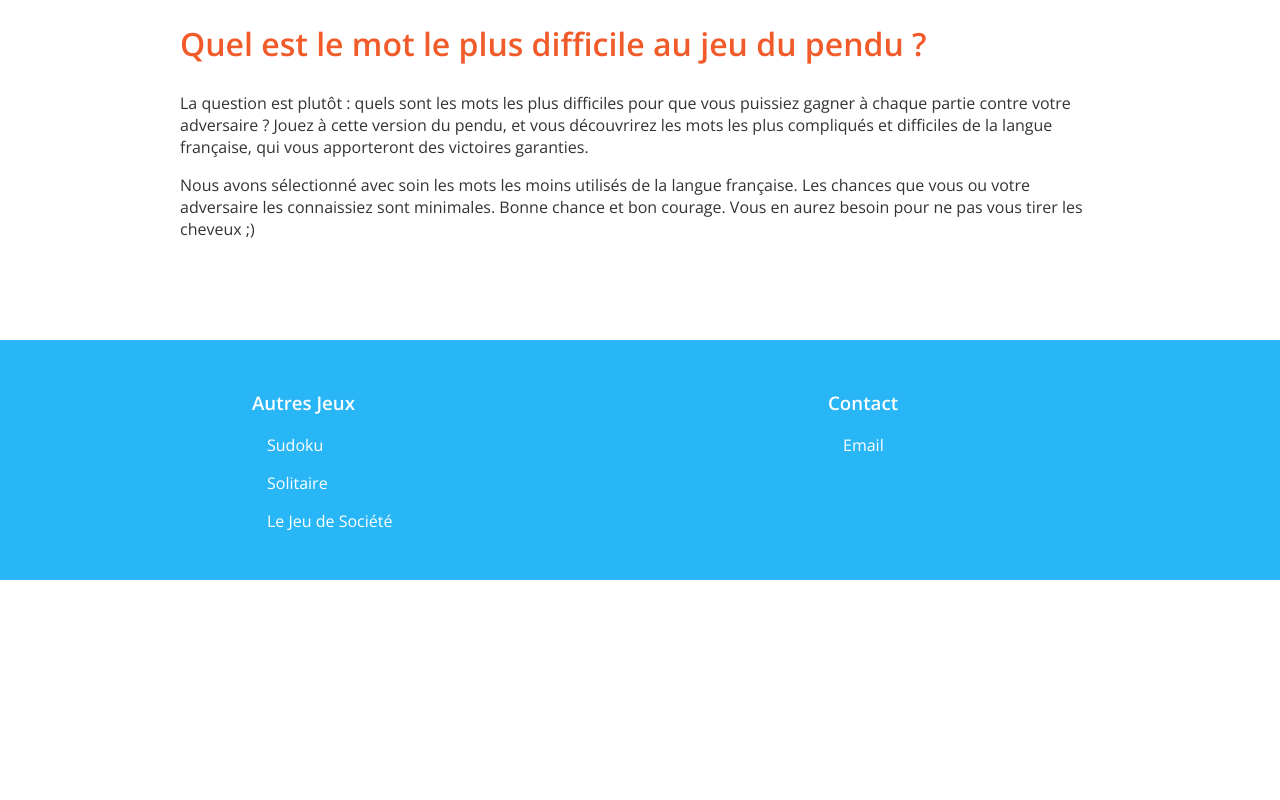
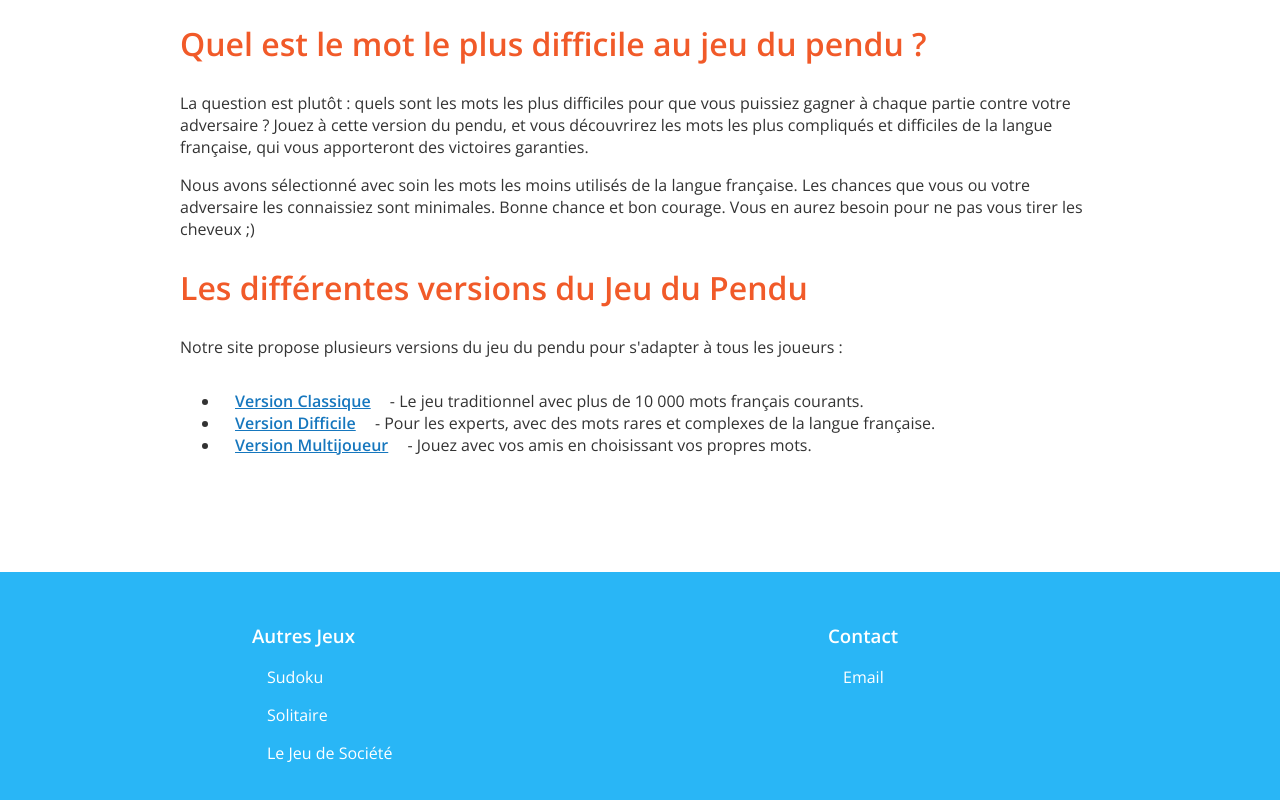
Before and after one commit to Carakalokique/jeudupendu, a plain HTML site: page pendu-mot-difficile-complique/index.html in a window 1280 px wide. Shown: the part 1526-2326 px from the top of the page. Before the commit the page ends 2106 px from the top, so only its background shows below. Drawn offline with nearby package versions, Linux system fonts and the light colour scheme.

Commit message:
added versions of the game in each page

```diff
--- a/pendu-mot-difficile-complique/index.html
+++ b/pendu-mot-difficile-complique/index.html
@@ -200,6 +200,22 @@
       tirer les cheveux ;)
 
     </p>
+
+    <h2 class="titleh2">Les différentes versions du Jeu du Pendu</h2>
+        <p>
+          Notre site propose plusieurs versions du jeu du pendu pour s'adapter à tous les joueurs :
+        </p>
+        <ul>
+          <li>
+            <strong><a href="https://www.jeudupendu.com/">Version Classique</a></strong> - Le jeu traditionnel avec plus de 10 000 mots français courants.
+          </li>
+          <li>
+            <strong><a href="https://www.jeudupendu.com/pendu-mot-difficile-complique/">Version Difficile</a></strong> - Pour les experts, avec des mots rares et complexes de la langue française.
+          </li>
+          <li>
+            <strong><a href="https://www.jeudupendu.com/multijoueur/">Version Multijoueur</a></strong> - Jouez avec vos amis en choisissant vos propres mots.
+          </li>
+        </ul>
   </div>
 
   <footer>
```
Also changed, not shown: index.html (+17 -0 lines), multijoueur/index.html (+41 -1 lines).
